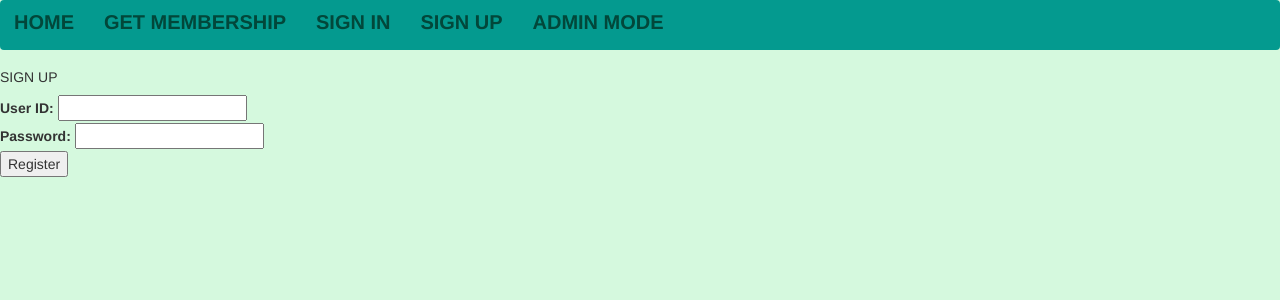
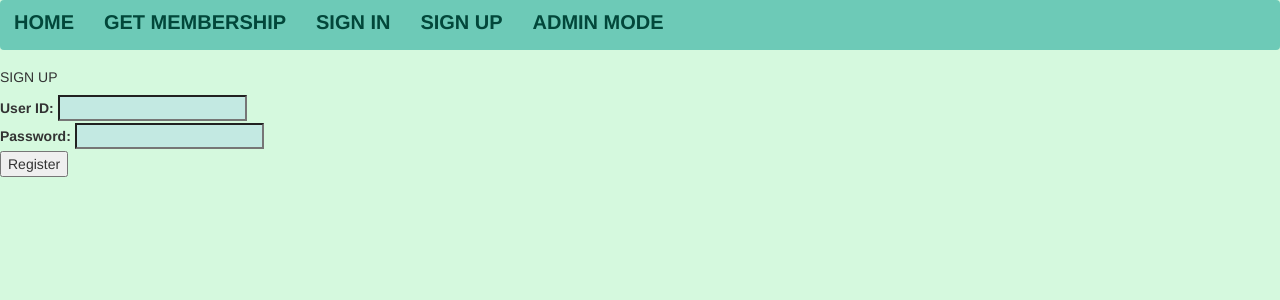
Before and after one commit to saimayunus925/cmpe_138_project, a PHP site: page /customer_register.html in a window 1280 px wide. Shown: the top 300 px of the page. Run offline with PHP 8.4, Linux system fonts and the light colour scheme.

Commit message:
changed input box styles

```diff
--- a/customer_pages/style1.css
+++ b/customer_pages/style1.css
@@ -6,17 +6,25 @@
 }
 
 nav {
-    background-color: #049A8F;
+    background-color: #6DCAB7;
 }
 
 .navbar a:link {
     font-size: 20px;
-    font-weight: 800;
+    font-weight: 700;
     color: #02473A;
 }
 
 .navbar a:visited {
     font-size: 20px;
-    font-weight: 800;
-    color: #011502;
+    font-weight: 700;
+    color: #037971;
 }
+
+input[type=text] {
+    background-color: #C3E9E2;
+}
+
+input[type=password] {
+    background-color: #C3E9E2;
+}
```
